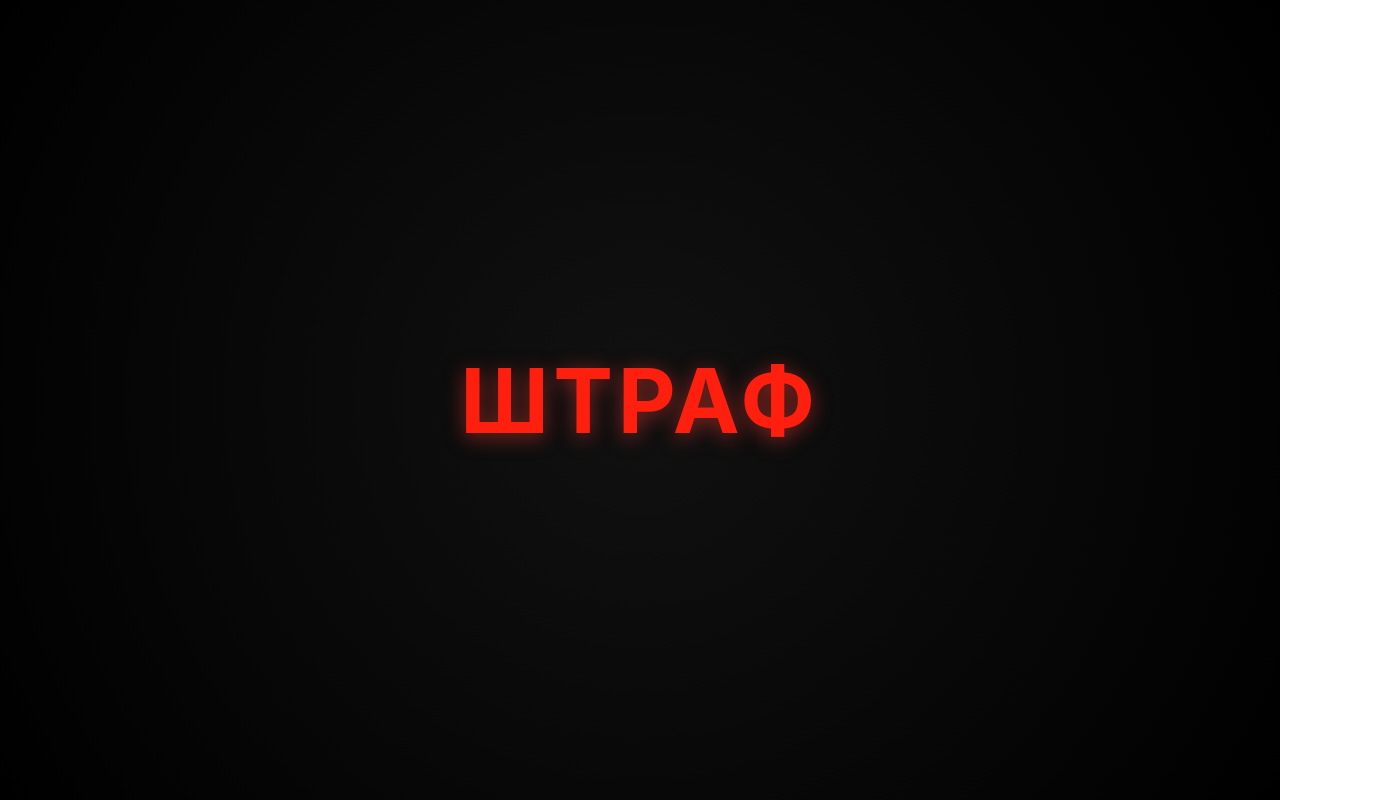
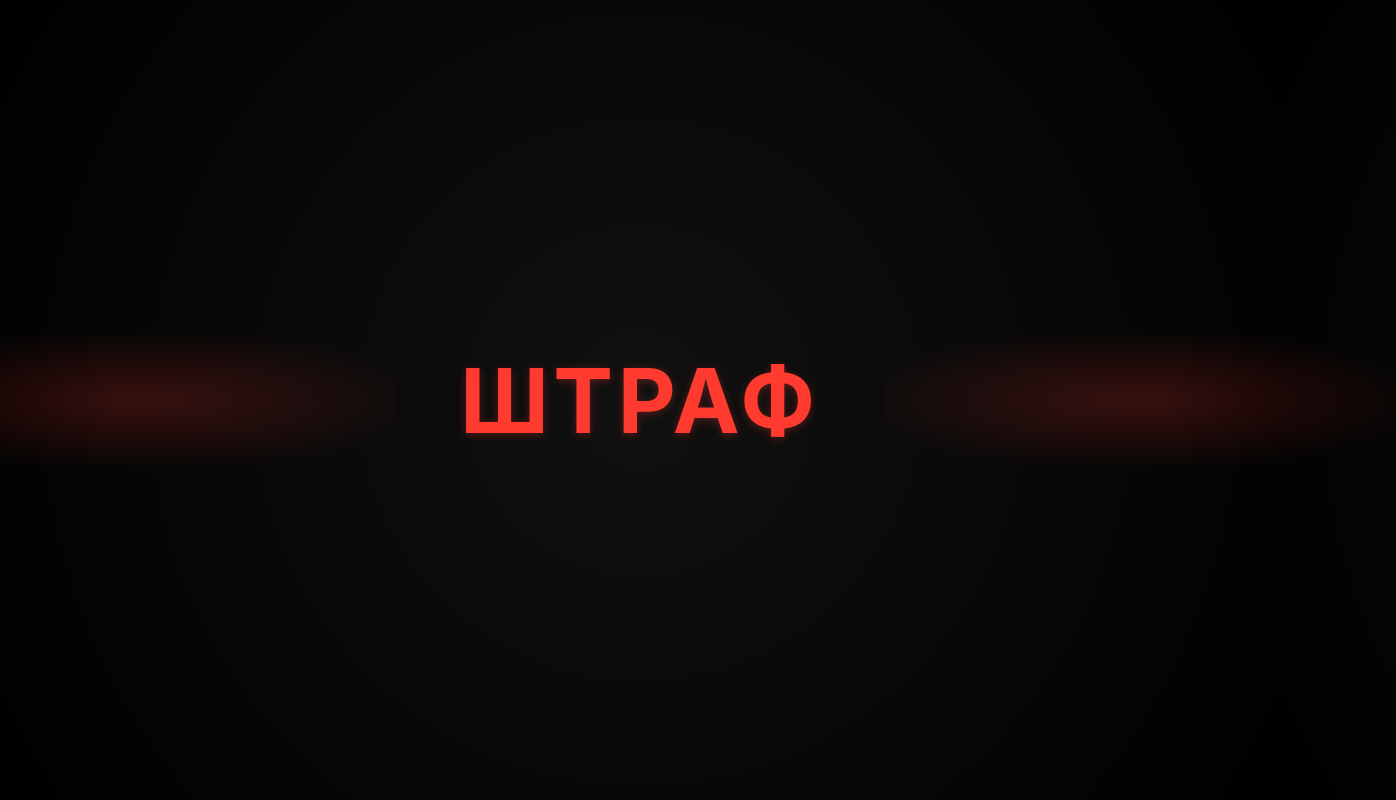
Before and after one commit to xx1v/shtraf, a plain HTML site: page index.html in a window 1280 px wide. Shown: the whole page, 1396 px wide, since content can reach past the window. Drawn offline with Linux system fonts and the light colour scheme; a web font is replaced by a local one.

Commit message:
Update index.html

```diff
--- a/index.html
+++ b/index.html
@@ -14,22 +14,51 @@
       display: flex;
       justify-content: center;
       align-items: center;
-      color: #ff3b30;
+      font-family: 'SF Pro Display', -apple-system, BlinkMacSystemFont, 'Segoe UI', Roboto, Oxygen, Ubuntu, Cantarell, 'Open Sans', 'Helvetica Neue', sans-serif;
+      overflow: hidden;
+    }
+
+    .text-container {
+      position: relative;
       font-size: 7vw;
-      font-family: 'SF Pro Display', -apple-system, BlinkMacSystemFont, 'Segoe UI', Roboto, Oxygen, Ubuntu, Cantarell, 'Open Sans', 'Helvetica Neue', sans-serif;
       font-weight: 700;
       letter-spacing: 0.05em;
+      color: #ff3b30;
+      transition: all 0.3s ease;
       text-shadow: 0 2px 8px rgba(255, 59, 48, 0.3);
-      transition: all 0.3s ease;
     }
 
-    body:hover {
+    .text-container::before,
+    .text-container::after {
+      content: '';
+      position: absolute;
+      top: 50%;
+      transform: translateY(-50%);
+      width: 40vw;
+      height: 120%;
+      background: radial-gradient(ellipse at center, rgba(255, 59, 48, 0.2) 0%, transparent 80%);
+      z-index: -1;
+      pointer-events: none;
+    }
+
+    .text-container::before {
+      left: -45vw;
+    }
+
+    .text-container::after {
+      right: -45vw;
+    }
+
+    .text-container:hover {
       color: #ff1f0f;
-      text-shadow: 0 4px 20px rgba(255, 59, 48, 0.5);
+      text-shadow:
+        0 0 20px rgba(255, 59, 48, 0.8),
+        0 0 40px rgba(255, 59, 48, 0.6),
+        0 0 60px rgba(255, 59, 48, 0.4);
     }
   </style>
 </head>
 <body>
-  ШТРАФ
+  <div class="text-container">ШТРАФ</div>
 </body>
 </html>
```
